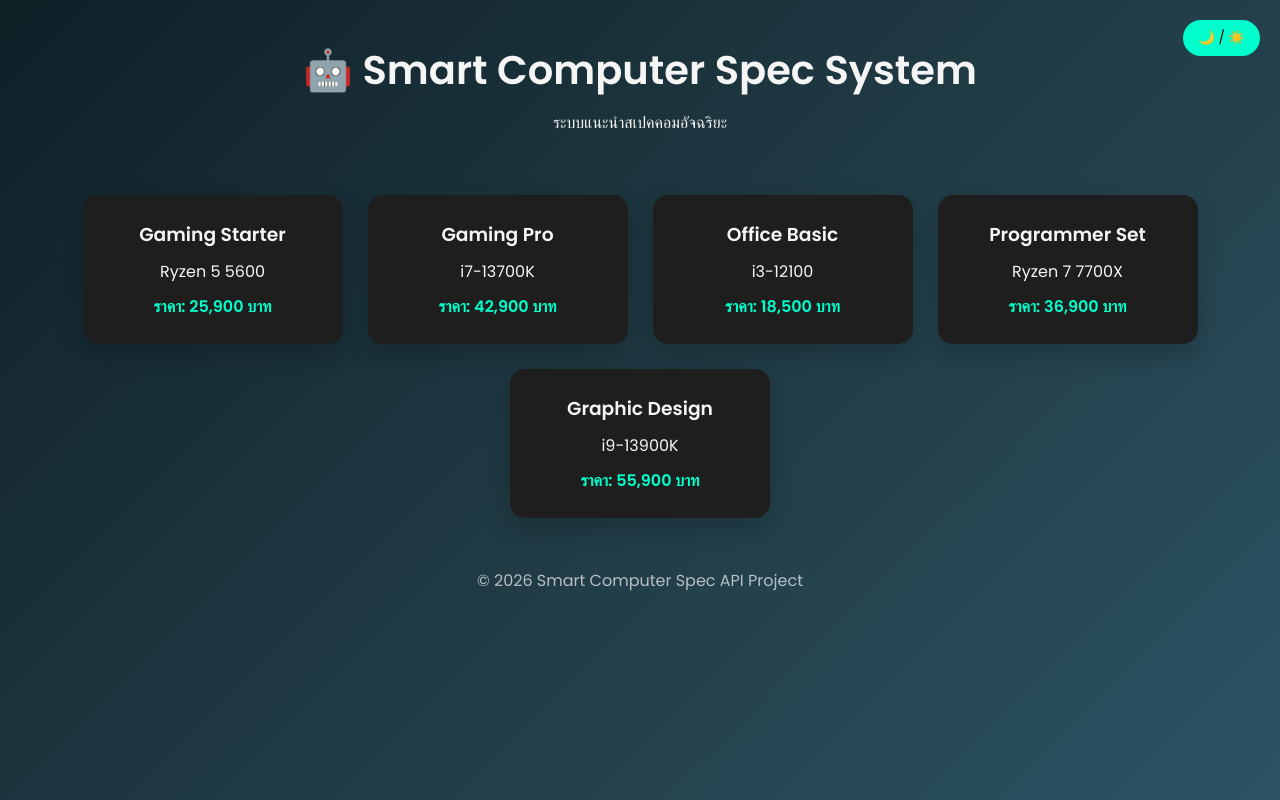
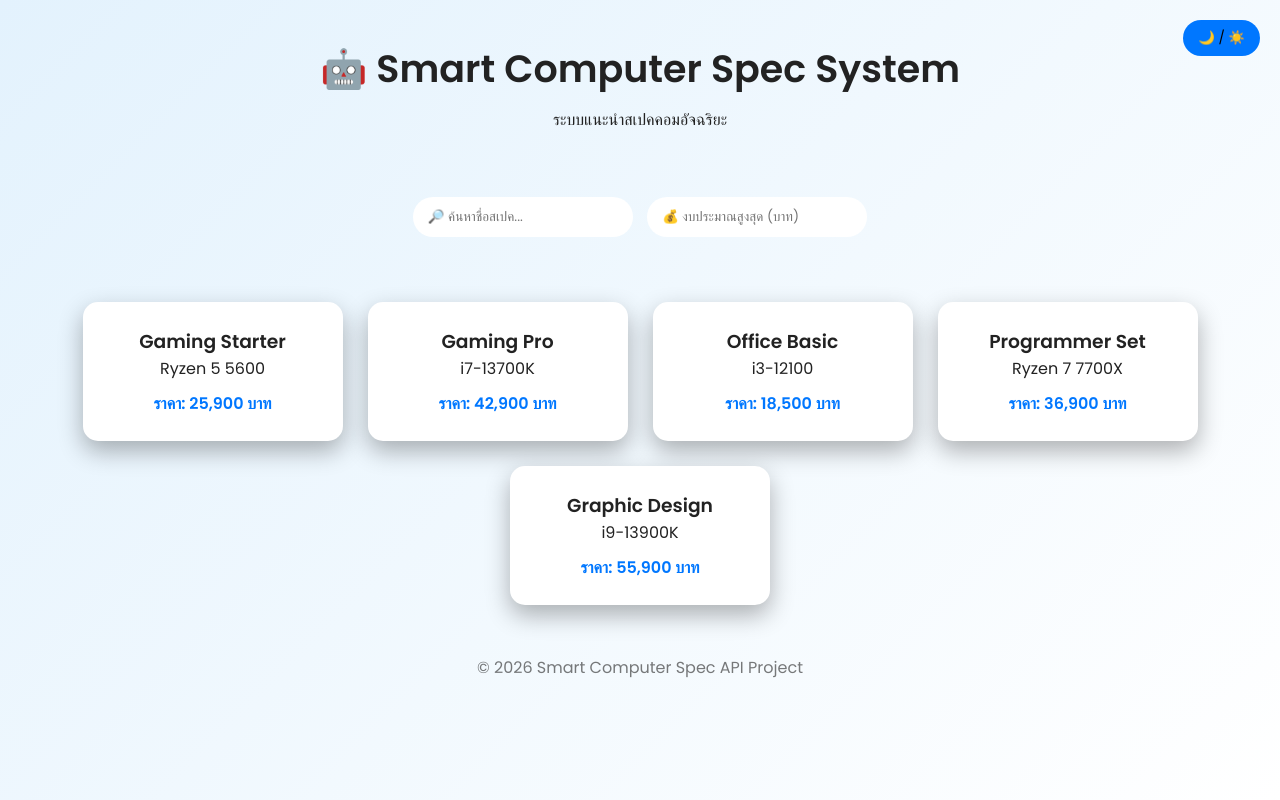
Before and after one commit to sakkayarikka-cmd/computer-spec-api, a website: page index.html in a window 1280 px wide. Both pictures are taken after a click on the button "🌙 / ☀️". Drawn offline with Linux system fonts and the light colour scheme.

```diff
--- a/index.html
+++ b/index.html
@@ -9,45 +9,44 @@
 
 <style>
 :root {
-  --bg-color: linear-gradient(135deg,#1e3c72,#2a5298);
-  --card-bg: #ffffff;
-  --text-color: #222;
-  --accent: #00e0ff;
-}
-
-body.dark {
   --bg-color: linear-gradient(135deg,#0f2027,#203a43,#2c5364);
   --card-bg: #1e1e1e;
-  --text-color: #f5f5f5;
+  --text-color: #ffffff;
   --accent: #00ffcc;
 }
 
-* {
+body.light {
+  --bg-color: linear-gradient(135deg,#e3f2fd,#ffffff);
+  --card-bg: #ffffff;
+  --text-color: #222;
+  --accent: #0077ff;
+}
+
+*{
   margin:0;
   padding:0;
   box-sizing:border-box;
   font-family:'Poppins', sans-serif;
 }
 
-body {
-  background: var(--bg-color);
-  color: var(--text-color);
-  transition: all 0.5s ease;
+body{
+  background:var(--bg-color);
+  color:var(--text-color);
+  transition:0.4s ease;
   min-height:100vh;
 }
 
-header {
+header{
   text-align:center;
   padding:40px 20px;
-  animation: fadeDown 1s ease;
 }
 
-h1 {
-  font-size:40px;
+h1{
+  font-size:38px;
   margin-bottom:10px;
 }
 
-.toggle-btn {
+.toggle-btn{
   position:absolute;
   top:20px;
   right:20px;
@@ -56,14 +55,23 @@
   border-radius:20px;
   background:var(--accent);
   cursor:pointer;
-  transition:0.3s;
 }
 
-.toggle-btn:hover {
-  transform:scale(1.1);
+.search-box{
+  text-align:center;
+  margin:20px 0 40px;
 }
 
-.container {
+.search-box input{
+  padding:10px 15px;
+  margin:5px;
+  border:none;
+  border-radius:20px;
+  width:220px;
+  outline:none;
+}
+
+.container{
   display:flex;
   flex-wrap:wrap;
   justify-content:center;
@@ -71,48 +79,39 @@
   padding:20px;
 }
 
-.card {
+.card{
   background:var(--card-bg);
   width:260px;
   padding:25px;
   border-radius:15px;
   text-align:center;
-  box-shadow:0 10px 25px rgba(0,0,0,0.2);
+  box-shadow:0 10px 25px rgba(0,0,0,0.3);
   transition:0.4s ease;
-  animation: fadeUp 1s ease;
+  opacity:1;
+  transform:scale(1);
 }
 
-.card:hover {
-  transform: translateY(-10px) scale(1.03);
-  box-shadow:0 15px 35px rgba(0,0,0,0.3);
+.card.hide{
+  opacity:0;
+  transform:scale(0.9);
+  pointer-events:none;
 }
 
-.card h3 {
-  margin-bottom:10px;
+.card:hover{
+  transform:translateY(-10px) scale(1.05);
 }
 
-.price {
+.price{
   margin-top:10px;
   font-weight:600;
   color:var(--accent);
 }
 
-footer {
+footer{
   text-align:center;
   padding:30px;
-  opacity:0.7;
+  opacity:0.6;
 }
-
-@keyframes fadeUp {
-  from {opacity:0; transform:translateY(40px);}
-  to {opacity:1; transform:translateY(0);}
-}
-
-@keyframes fadeDown {
-  from {opacity:0; transform:translateY(-40px);}
-  to {opacity:1; transform:translateY(0);}
-}
-
 </style>
 </head>
 
@@ -125,33 +124,38 @@
   <p>ระบบแนะนำสเปคคอมอัจฉริยะ</p>
 </header>
 
-<div class="container">
+<div class="search-box">
+  <input type="text" id="searchName" placeholder="🔎 ค้นหาชื่อสเปค...">
+  <input type="number" id="searchPrice" placeholder="💰 งบประมาณสูงสุด (บาท)">
+</div>
 
-  <div class="card">
+<div class="container" id="cardContainer">
+
+  <div class="card" data-name="Gaming Starter Ryzen 5 5600" data-price="25900">
     <h3>Gaming Starter</h3>
     <p>Ryzen 5 5600</p>
     <p class="price">ราคา: 25,900 บาท</p>
   </div>
 
-  <div class="card">
+  <div class="card" data-name="Gaming Pro i7-13700K" data-price="42900">
     <h3>Gaming Pro</h3>
     <p>i7-13700K</p>
     <p class="price">ราคา: 42,900 บาท</p>
   </div>
 
-  <div class="card">
+  <div class="card" data-name="Office Basic i3-12100" data-price="18500">
     <h3>Office Basic</h3>
     <p>i3-12100</p>
     <p class="price">ราคา: 18,500 บาท</p>
   </div>
 
-  <div class="card">
+  <div class="card" data-name="Programmer Set Ryzen 7 7700X" data-price="36900">
     <h3>Programmer Set</h3>
     <p>Ryzen 7 7700X</p>
     <p class="price">ราคา: 36,900 บาท</p>
   </div>
 
-  <div class="card">
+  <div class="card" data-name="Graphic Design i9-13900K" data-price="55900">
     <h3>Graphic Design</h3>
     <p>i9-13900K</p>
     <p class="price">ราคา: 55,900 บาท</p>
@@ -164,8 +168,34 @@
 </footer>
 
 <script>
+const nameInput = document.getElementById("searchName");
+const priceInput = document.getElementById("searchPrice");
+const cards = document.querySelectorAll(".card");
+
+function filterCards(){
+  const nameValue = nameInput.value.toLowerCase();
+  const priceValue = parseInt(priceInput.value);
+
+  cards.forEach(card=>{
+    const cardName = card.dataset.name.toLowerCase();
+    const cardPrice = parseInt(card.dataset.price);
+
+    const matchName = cardName.includes(nameValue);
+    const matchPrice = !priceValue || cardPrice <= priceValue;
+
+    if(matchName && matchPrice){
+      card.classList.remove("hide");
+    }else{
+      card.classList.add("hide");
+    }
+  });
+}
+
+nameInput.addEventListener("input", filterCards);
+priceInput.addEventListener("input", filterCards);
+
 function toggleTheme(){
-  document.body.classList.toggle("dark");
+  document.body.classList.toggle("light");
 }
 </script>
 
```
